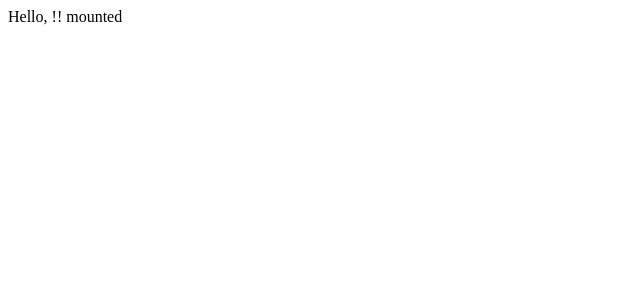
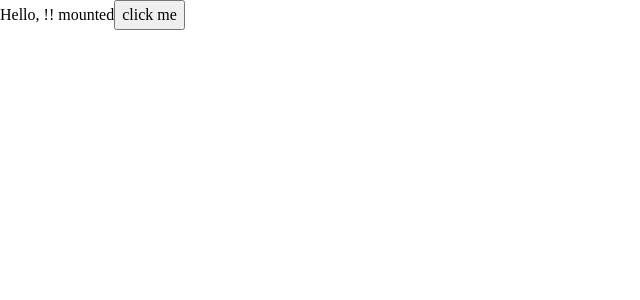
Before and after one commit to sadnessOjisan/starter-tsc-fullbuild, a React app: page / in a window 1280 px wide. Shown: the top 300 px of the page, without its empty margins (0-640 px from the left). Built offline with nearby package versions, Linux system fonts and the light colour scheme.

Commit message:
chore: button componentをサンプルで追加

```diff
--- a/package.json
+++ b/package.json
@@ -29,6 +29,7 @@
     "@types/jest": "^25.1.4",
     "@types/react": "^16.9.25",
     "@types/react-dom": "^16.9.5",
+    "@types/styled-components": "^5.0.1",
     "@typescript-eslint/eslint-plugin": "^2.25.0",
     "@typescript-eslint/parser": "^2.25.0",
     "css-loader": "^3.4.2",
@@ -53,7 +54,8 @@
   },
   "dependencies": {
     "react": "^16.13.1",
-    "react-dom": "^16.13.1"
+    "react-dom": "^16.13.1",
+    "styled-components": "^5.0.1"
   },
   "husky": {
     "hooks": {
@@ -62,7 +64,7 @@
   },
   "lint-staged": {
     "src/**/*.{ts,tsx}": [
-      "yarn lint"
+      "yarn format"
     ]
   }
 }
--- /dev/null
+++ b/src/components/Button.tsx
@@ -0,0 +1,28 @@
+import * as React from "react";
+import styled from "styled-components";
+
+interface IProps {
+  icon?: string;
+  text: string;
+  type?: "submit" | "button" | "reset";
+}
+
+/**
+ * button component
+ *
+ * @note { type = "submit" } = props;という書き方でdefault値をセットできる。
+ * @param props
+ */
+export const Button: React.FC<IProps> = (props) => {
+  const { icon, text = "default", type = "submit" } = props;
+  return (
+    <StyledButton type={type}>
+      <Icon src={icon}></Icon>
+      {text}
+    </StyledButton>
+  );
+};
+
+const StyledButton = styled.button``;
+
+const Icon = styled.img``;
--- a/src/main.tsx
+++ b/src/main.tsx
@@ -1,5 +1,6 @@
 import * as React from "react";
 import ReactDOM from "react-dom";
 import { App } from "./pages/app";
+import "./vendor/reset.css";
 
 ReactDOM.render(<App />, document.getElementById("root"));
--- a/src/pages/app.tsx
+++ b/src/pages/app.tsx
@@ -1,4 +1,5 @@
 import * as React from "react";
+import { Button } from "../components/Button";
 
 export const App: React.FC = () => {
   const [isMounted, setMounted] = React.useState(false);
@@ -8,6 +9,7 @@ export const App: React.FC = () => {
   return (
     <div data-testid="wrapper">
       Hello, {process.env.REACT_APP_ENV}!! {isMounted ? "mounted" : "unmounted"}
+      <Button text="click me" type="button"></Button>
     </div>
   );
 };
--- /dev/null
+++ b/src/vendor/reset.css
@@ -0,0 +1,61 @@
+/* A Modern CSS Reset */
+*,
+*::before,
+*::after {
+  box-sizing: border-box;
+}
+ul[class],
+ol[class] {
+  padding: 0;
+}
+body,
+h1,
+h2,
+h3,
+h4,
+p,
+ul[class],
+ol[class],
+figure,
+blockquote,
+dl,
+dd {
+  margin: 0;
+}
+body {
+  min-height: 100vh;
+  scroll-behavior: smooth;
+  text-rendering: optimizeSpeed;
+  line-height: 1.5;
+}
+ul[class],
+ol[class] {
+  list-style: none;
+}
+a:not([class]) {
+  text-decoration-skip-ink: auto;
+}
+img {
+  max-width: 100%;
+  display: block;
+}
+article > * + * {
+  margin-top: 1em;
+}
+input,
+button,
+textarea,
+select {
+  font: inherit;
+}
+img:not([alt]) {
+  filter: blur(10px);
+}
+@media (prefers-reduced-motion: reduce) {
+  * {
+    animation-duration: 0.01ms !important;
+    animation-iteration-count: 1 !important;
+    transition-duration: 0.01ms !important;
+    scroll-behavior: auto !important;
+  }
+}
```
Also changed, not shown: src/assets/sample.png (added), 1 other file (tests, documents, lock files or other folders).
